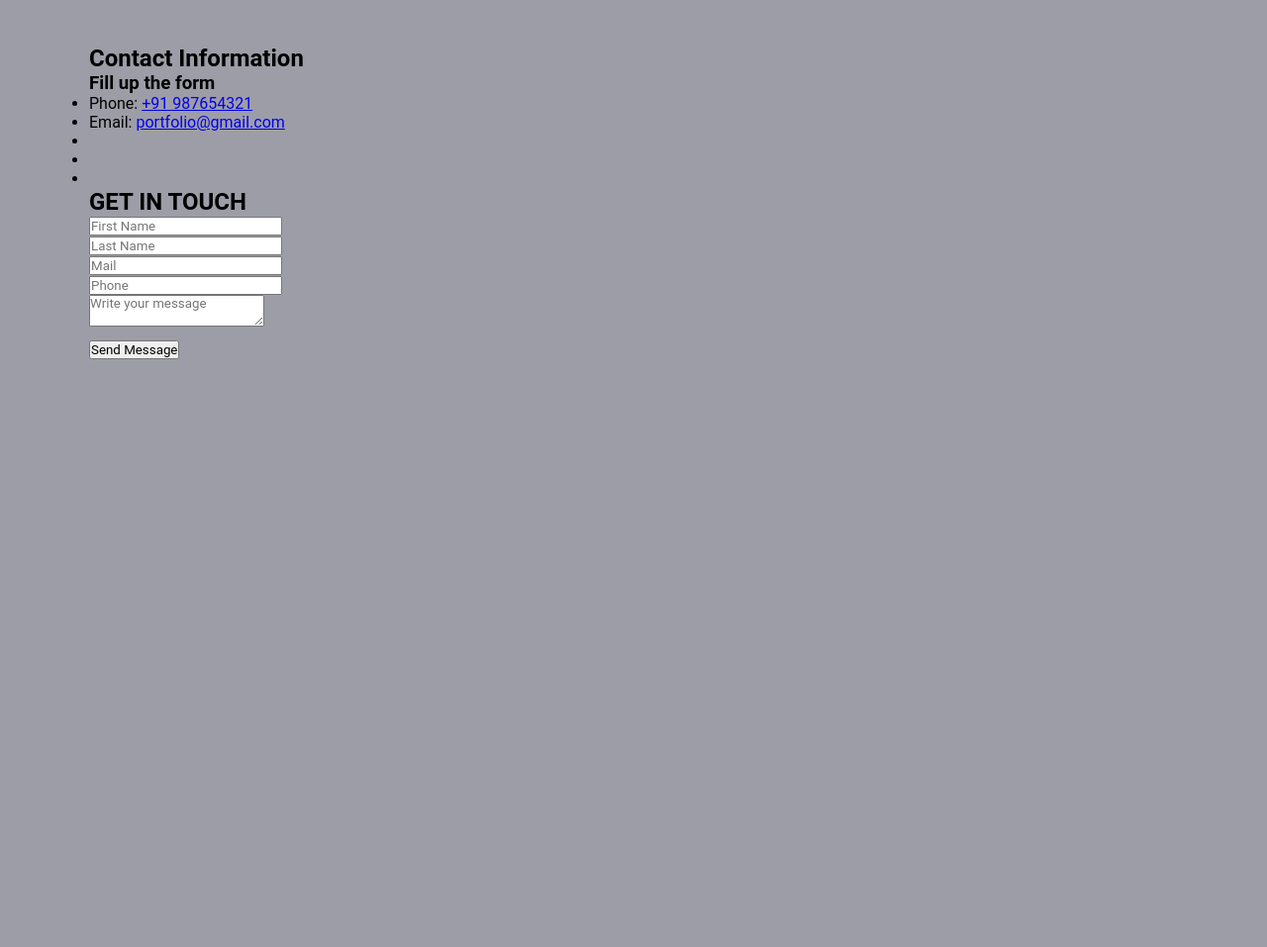
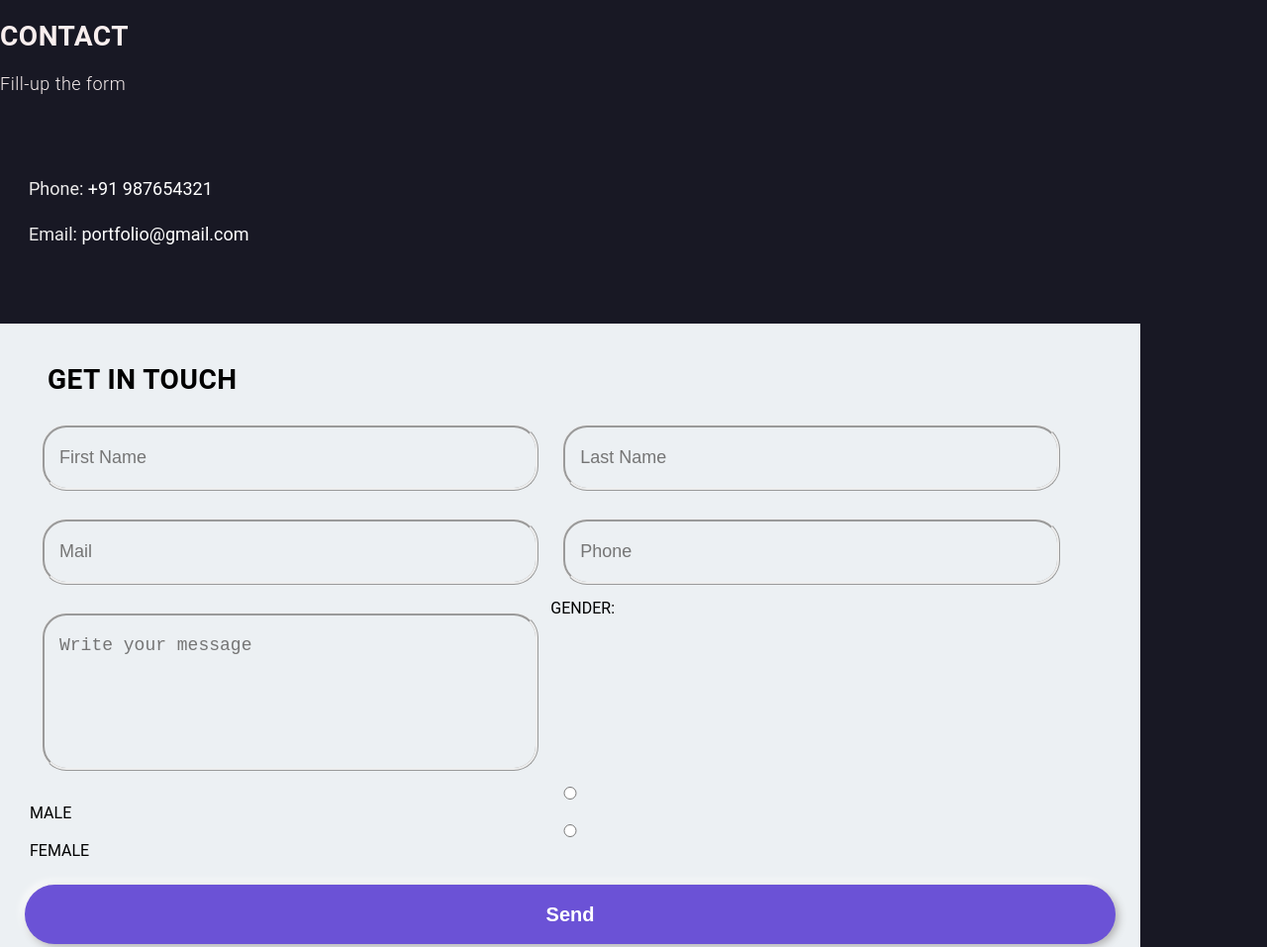
Before and after one commit to Vanshika-026/Portfolio, a plain HTML site: page contact.html in a window 1280 px wide. Shown: the top 957 px of the page at 99% size. Before the commit the page ends 800 px from the top, so only its background shows below. Drawn offline with Linux system fonts and the light colour scheme.

Commit message:
updation

```diff
--- a/contact.html
+++ b/contact.html
@@ -4,33 +4,170 @@
     <meta charset="UTF-8">
     <meta http-equiv="X-UA-Compatible" content="IE=edge">
     <meta name="viewport" content="width=device-width, initial-scale=1.0">
-    <title>Responsive Contact Us Page Design using Html CSS</title>
+    <title>contact</title>
     <style>
-        *{
+    *{
     padding: 0;
     margin: 0;
     box-sizing: border-box;
 }
 body{
-    background: #9d9da8;
+    background: #181824;
 }
-body, input,textarea, a{
+body, a{
     font-family: 'Roboto', sans-serif;
 }
 #section-wrapper{
-    width: 100%;
-    padding: 10px;
+    width: 90%;
 }
 .box-wrapper{
     position: relative;
-    display: table;
-    width:1100px;
+
+    width: 1100px;
     margin:auto;
-    margin-top:35px;
-    border-radius: 30px;
+    margin-top:20px;
+    border-radius: 0px;
+}
+.info-wrap{
+    width:35%;
+    height: 551px;
+    padding: 40px;
+    float: right;
+    display:contents;
+    border-radius: 30px 0px 0px 30px;
+    background: linear-gradient(144deg, rgb(88, 14, 116) 0%, rgb(118, 113, 172) 49%);
+    color: #f8eeee;
+}
+.title{
+    text-align: left;
+    font-size: 28px;
+    letter-spacing: 0.5px;
+}
+.sub-title{
+    font-size: 18px;
+    font-weight: 300;
+    margin-top: 17px;
+    letter-spacing: 0.5px;
+    line-height: 30px;
+}
+.details {
+    list-style: none;
+    margin: 80px 0px;
+}
+.details li {
+    margin-top: 25px;
+    font-size: 18px;
+    color: #ebeaea;
+}
+.details li i {
+
+    padding: 12px;
+    border-radius: 50%;
+    margin-right: 5px;
+}
+.details li a {
+    color: #fff;
+    text-decoration: none;
+}
+.details li a:hover {
+    color: #F44770;
 }
 
 
+
+
+
+
+
+.form-wrap{
+    width:65%;
+    float: right;
+    padding:40px 25px ;
+    background: #ecf0f3;
+}
+.form-title{
+    text-align: left;
+    margin-left: 23px;
+    font-size: 28px;
+    letter-spacing: 0.5px;
+}
+.form-fields{
+    display: table;
+    padding: 15px 5px ;
+}
+.form-fields input,
+.form-fields textarea{
+    border: none;
+    outline:none;
+    background: none;
+    font-size: 18px;
+    color:#555;
+    padding: 20px 10px 20px 5px;
+    width:100%
+}
+.form-fields textarea{
+    height: 150px;
+    resize: none;
+}
+.main{
+    width: 46%;
+    float: left;
+    padding: 0px 10px;
+    margin: 14px 12px;
+    border-radius: 25px;
+    border-style:ridge;
+}
+.form-fields .form-group:last-child {
+    width: 96%;
+}
+.submit-button{
+    width: 96%;
+    height: 60px;
+    margin: 0px 12px;
+    border-radius: 30px;
+    font-size: 20px;;
+    font-weight: 700;
+    outline: none;
+    border:none;
+    cursor: pointer;
+    color:#fff;
+    text-align: center;
+    background: #6b52d6;
+    box-shadow: 3px 3px 8px #b1b1b1, -3px -3px 8px #ffffff;
+    transition: .5s;
+}
+.submit-button:hover{
+    background: #81a9f3;
+}
+
+
+
+
+
+    .box-wrapper{
+        width: 100%;
+    }
+    .info-wrap,
+    .form-wrap{
+        width: 100%;
+        height: inherit;
+        float: none;
+    }
+    .info-wrap{
+        border-radius: 30px 30px 30px 0px;
+    }
+    .form-wrap{
+        border-radius: 0px 0px 30px 30px;
+    }
+    .form-group{
+        width: 100%;
+        float: none;
+        margin: 25px 0px;
+    }
+    .form-fields .form-group:last-child,
+    .submit-button{
+        width: 100%;
+    }
     .submit-button{
         margin: 10px 0px;
     }
@@ -42,46 +179,51 @@ body, input,textarea, a{
     <section id="section-wrapper">
         <div class="box-wrapper">
             <div class="info-wrap">
-                <h2 class="info-title">Contact Information</h2>
-                <h3 class="info-sub-title">Fill up the form </h3>
-                <ul class="info-details">
+                <h2 class="title"><b>CONTACT</b></h2>
+                <h3 class="sub-title">Fill-up the form </h3>
+                <ul class="details">
                     <li>
-                        <i class="fas fa-phone-alt"></i>
+                        <i class="first"></i>
                         <span>Phone:</span> <a href="tel:+91 987654321">+91 987654321</a>
                     </li>
                     <li>
-                        <i class="fas fa-paper-plane"></i>
+                        <i class="second"></i>
                         <span>Email:</span> <a href="mailID:portfolio@gmail.com">portfolio@gmail.com</a>
                     </li>
 
                 </ul>
-                <ul class="social-icons">
-                    <li><a href="#"><i class="fab fa-facebook"></i></a></li>
-                    <li><a href="#"><i class="fab fa-twitter"></i></a></li>
-                    <li><a href="#"><i class="fab fa-linkedin-in"></i></a></li>
-                </ul>
+
             </div>
             <div class="form-wrap">
-                <form action="#" method="POST">
+
                     <h2 class="form-title">GET IN TOUCH</h2>
                     <div class="form-fields">
-                        <div class="form-group">
+                        <div class="main">
                             <input type="text" class="fname" placeholder="First Name">
                         </div>
-                        <div class="form-group">
+                        <div class="main">
                             <input type="text" class="lname" placeholder="Last Name">
                         </div>
-                        <div class="form-group">
+                        <div class="main">
                             <input type="email" class="email" placeholder="Mail">
                         </div>
-                        <div class="form-group">
+                        <div class="main">
                             <input type="number" class="phone" placeholder="Phone">
                         </div>
-                        <div class="form-group">
+                        <div class="main">
                             <textarea name="message" id="" placeholder="Write your message"></textarea>
                         </div>
+                        <tr>
+                            <td>
+                                GENDER:
+                            </td>
+                            <td>
+                                <input type="radio" name="GENDER">MALE
+                                <input type="radio" name="GENDER">FEMALE
+                            </td>
+                        </tr>
                     </div>
-                    <input type="submit" value="Send Message" class="submit-button">
+                    <input type="submit" value="Send" class="submit-button">
                 </form>
             </div>
         </div>
```
Also changed, not shown: abt.html (added, +34 -0 lines), achievement.html (+101 -30 lines), edu.html (+1 -0 lines), index.html (+7 -6 lines).
